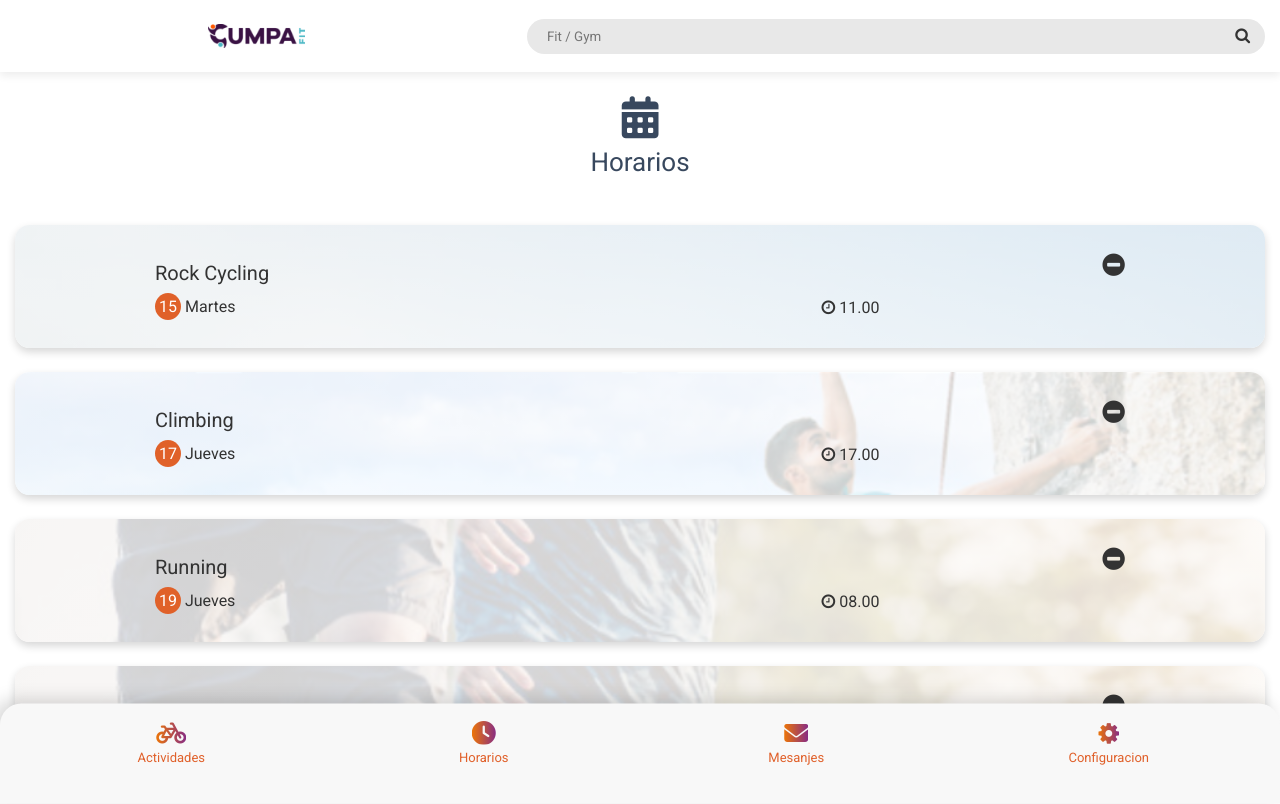
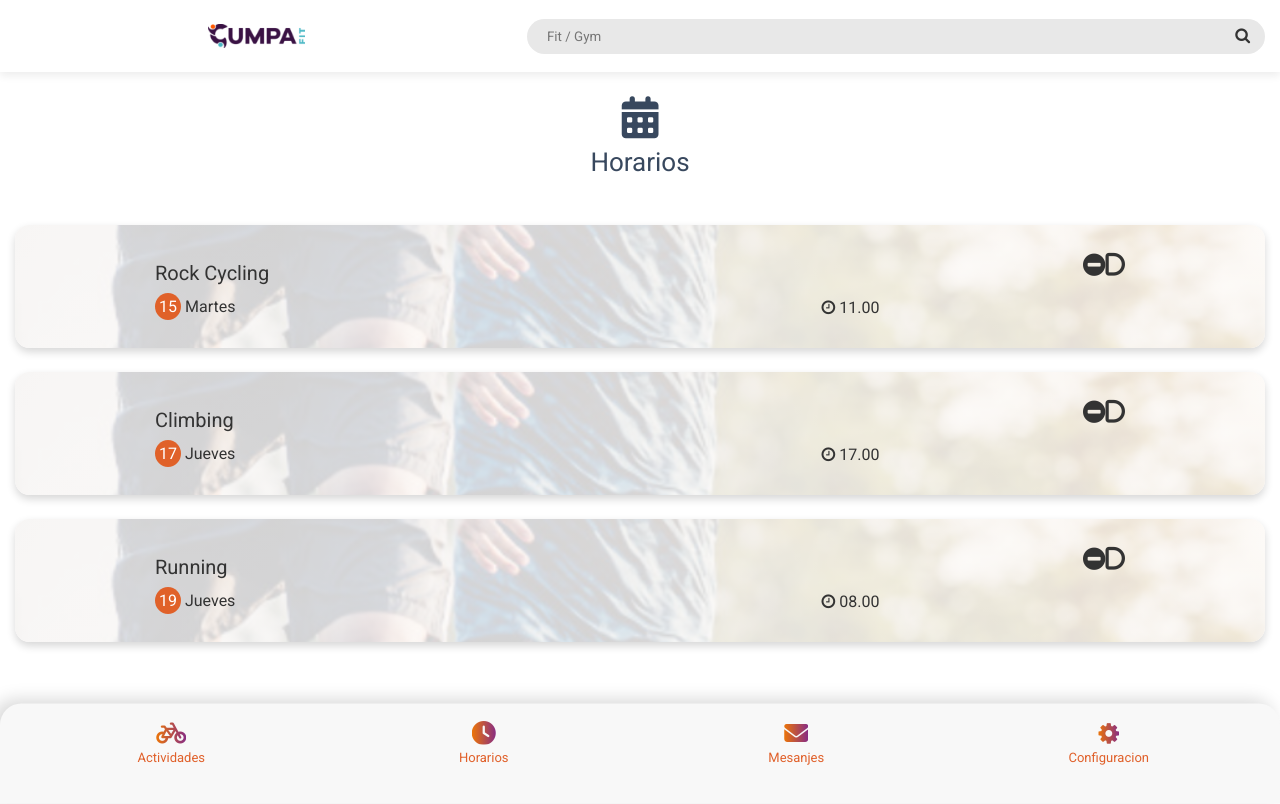
Before and after one commit to ztoa00/GYM_BookingApp, a React (Create React App) app in the folder react_frontend/: page /horarios in a window 1280 px wide. Shown: the top 804 px of the page. Built offline with nearby package versions, Linux system fonts and the light colour scheme; the HTML template or start-up script is replaced by a standard one.

Commit message:
7a reserved activity deletion

```diff
--- a/react_frontend/src/components/layout/MemberSchedules.js
+++ b/react_frontend/src/components/layout/MemberSchedules.js
@@ -1,9 +1,46 @@
-import React,{Fragment} from 'react';
+import React, { Fragment, useState } from 'react';
 import {Link} from 'react-router-dom';
 
 /* Import logo image */
 
 const MemberSchedules = () => {
+
+	const initial_state = [
+		{
+			name: "Rock Cycling",
+			time: 15,
+			day: "Martes",
+			clock: "11.00",
+		},
+		{
+			name: "Climbing",
+			time: 17,
+			day: "Jueves",
+			clock: "17.00",
+		},
+		{
+			name: "Running",
+			time: 19,
+			day: "Jueves",
+			clock: "08.00",
+		},
+	]
+
+	const [ schedules, set_schedules ] = useState(initial_state);
+
+	const remove_schedule = (schedule, index) => {
+
+		//  API call to remove schedule
+
+		let new_schedule = [];
+		schedules.forEach( (val, i) => {
+			if(index != i){
+				new_schedule.push(val);
+			}
+		});
+		set_schedules(new_schedule);
+	}
+
     return (
 		<Fragment>
 			<div className="center-col-12">
@@ -13,46 +50,25 @@ const MemberSchedules = () => {
 				</div>
 			</div>
 			<div className="col-12 row horarios-lists" style={{marginTop: '0', paddingTop: '0'}}>
-    	<div className="schedule-card col-12 row" id="cycling">
+				{
+					schedules.map( (schedule, i) => {
+						return (
+							<div className="schedule-card col-12 row" id="running" key={ schedule.name + schedule.clock + schedule.day }>
 								<div className="col-8">
-    			<h2>Rock Cycling</h2>
-   				<p><span id="time">15</span> Martes</p>
+									<h2>{ schedule.name }</h2>
+									<p><span id="time">{ schedule.time }</span> { schedule.day }</p>
 								</div>
 								<div className="col-4">
-            	<i className="fa fa-minus-circle"></i>
-    			<p><i className="fa fa-clock"></i> 11.00</p>
+									<i className="fa fa-minus-circle" onClick={ event => remove_schedule(schedule, i) }>d</i>
+									<p><i className="fa fa-clock"></i> { schedule.clock }</p>
 								</div>
 							</div>
-    	<div className="schedule-card col-12 row" id="climbing">
-    		<div className="col-8">
-    			<h2>Climbing</h2>
-   				<p><span id="time">17</span> Jueves</p>
-   			</div>
-   			<div className="col-4">
-            	<i className="fa fa-minus-circle"></i>
-    			<p><i className="fa fa-clock"></i> 17.00</p>
-    		</div>
-    	</div>
-   		<div className="schedule-card col-12 row" id="running">
-   			<div className="col-8">
-    			<h2>Running</h2>
-   				<p><span id="time">19</span> Jueves</p>
-    		</div>
-   			<div className="col-4">
-            	<i className="fa fa-minus-circle"></i>
-    			<p><i className="fa fa-clock"></i> 08.00</p>
-    		</div>
-    	</div>
-   		<div className="schedule-card col-12 row" id="running">
-   			<div className="col-8">
-    			<h2>Running</h2>
-   				<p><span id="time">19</span> Jueves</p>
-    		</div>
-   			<div className="col-4">
-            	<i className="fa fa-minus-circle"></i>
-    			<p><i className="fa fa-clock"></i> 08.00</p>
-    		</div>
-    	</div>
+						);
+					})
+				}
+				{
+					schedules.length === 0 && <h3 className="text-center"> You have no active events... </h3>
+				}
 			</div>
 		</Fragment>
     );
--- a/react_frontend/src/components/pages/Horarios.js
+++ b/react_frontend/src/components/pages/Horarios.js
@@ -14,7 +14,7 @@ class Horarios extends Component {
   		return (
 			<Fragment>
 				{/* Position: sticky couldn't work here, so I had to make the navbar class as fixed.
-  				* I inserted this div with a height of 66px here for the time being */}
+  				* I inserted this div with height of 66px here for the time being */}
 				<div style={{height: '66px'}}></div>
 				{(this.props.mode === 'member-mode') ? <MemberSchedules /> : <OwnerSchedules />}
 				{/* Filler for the fixed-positioned bottom-menu */}
```
Also changed, not shown: 1 other file (tests, documents, lock files or other folders). Lines whose indentation alone changed are shown as unchanged.
